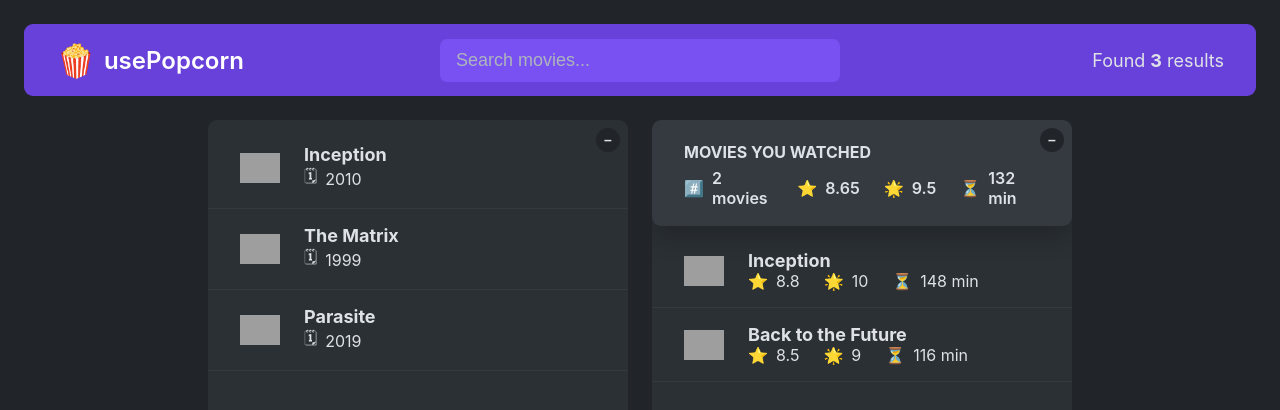
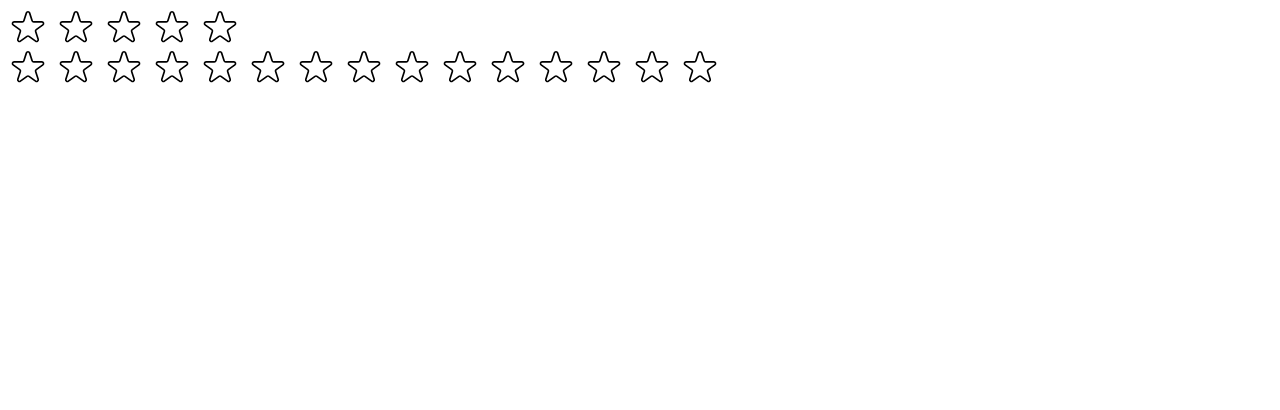
Before and after one commit to AlbarKhan/Movie_Rating-Reviews-Reacct-, a React (Create React App) app: page / in a window 1280 px wide. Shown: the top 410 px of the page. Built offline with nearby package versions, Linux system fonts and the light colour scheme; grey boxes are pictures that could not be loaded.

Commit message:
Star compoment functionality added

```diff
--- /dev/null
+++ b/src/StarRating.js
@@ -0,0 +1,113 @@
+import { useState } from "react";
+
+const containerStyle = {
+  display: "flex",
+  alignItems: "center",
+  gap: "16px",
+};
+
+const starContainerStyle = {
+  display: "flex",
+  gap: "8px",
+  cursor: "pointer",
+};
+
+export default function StarRating({ maxRating }) {
+  const [rating, setRating] = useState(0);
+  const [tempRating, settempRating] = useState(0);
+
+  function handleRating(i) {
+    return setRating(i + 1);
+  }
+  return (
+    <div style={containerStyle}>
+      <div style={starContainerStyle}>
+        {Array.from({ length: maxRating }, (_, i) => (
+          <Star
+            key={i}
+            onRating={() => handleRating(i)}
+            full={tempRating ? tempRating >= i + 1 : rating >= i + 1}
+            onHoverin={() => settempRating(i + 1)}
+            onHoverout={() => settempRating(0)}
+          />
+        ))}
+      </div>
+      <p>{tempRating || rating || ""}</p>
+    </div>
+  );
+}
+
+const start = {
+  display: "block",
+  height: "40px",
+  width: "40px",
+};
+
+function Star({ onRating, full, onHoverin, onHoverout }) {
+  // console.log(onRating());
+  return (
+    <span
+      style={start}
+      onClick={onRating}
+      onMouseEnter={onHoverin}
+      onMouseLeave={onHoverout}
+    >
+      {full ? (
+        <svg
+          xmlns="http://www.w3.org/2000/svg"
+          viewBox="0 0 20 20"
+          fill="#000"
+          stroke="#000"
+        >
+          <path d="M9.049 2.927c.3-.921 1.603-.921 1.902 0l1.07 3.292a1 1 0 00.95.69h3.462c.969 0 1.371 1.24.588 1.81l-2.8 2.034a1 1 0 00-.364 1.118l1.07 3.292c.3.921-.755 1.688-1.54 1.118l-2.8-2.034a1 1 0 00-1.175 0l-2.8 2.034c-.784.57-1.838-.197-1.539-1.118l1.07-3.292a1 1 0 00-.364-1.118L2.98 8.72c-.783-.57-.38-1.81.588-1.81h3.461a1 1 0 00.951-.69l1.07-3.292z" />
+        </svg>
+      ) : (
+        <svg
+          xmlns="http://www.w3.org/2000/svg"
+          fill="none"
+          viewBox="0 0 24 24"
+          stroke="#000"
+        >
+          <path
+            strokeLinecap="round"
+            strokeLinejoin="round"
+            strokeWidth="{2}"
+            d="M11.049 2.927c.3-.921 1.603-.921 1.902 0l1.519 4.674a1 1 0 00.95.69h4.915c.969 0 1.371 1.24.588 1.81l-3.976 2.888a1 1 0 00-.363 1.118l1.518 4.674c.3.922-.755 1.688-1.538 1.118l-3.976-2.888a1 1 0 00-1.176 0l-3.976 2.888c-.783.57-1.838-.197-1.538-1.118l1.518-4.674a1 1 0 00-.363-1.118l-3.976-2.888c-.784-.57-.38-1.81.588-1.81h4.914a1 1 0 00.951-.69l1.519-4.674z"
+          />
+        </svg>
+      )}
+    </span>
+  );
+}
+/*
+FULL STAR
+
+<svg
+  xmlns="http://www.w3.org/2000/svg"
+  viewBox="0 0 20 20"
+  fill="#000"
+  stroke="#000"
+>
+  <path
+    d="M9.049 2.927c.3-.921 1.603-.921 1.902 0l1.07 3.292a1 1 0 00.95.69h3.462c.969 0 1.371 1.24.588 1.81l-2.8 2.034a1 1 0 00-.364 1.118l1.07 3.292c.3.921-.755 1.688-1.54 1.118l-2.8-2.034a1 1 0 00-1.175 0l-2.8 2.034c-.784.57-1.838-.197-1.539-1.118l1.07-3.292a1 1 0 00-.364-1.118L2.98 8.72c-.783-.57-.38-1.81.588-1.81h3.461a1 1 0 00.951-.69l1.07-3.292z"
+  />
+</svg>
+
+
+EMPTY STAR
+
+<svg
+  xmlns="http://www.w3.org/2000/svg"
+  fill="none"
+  viewBox="0 0 24 24"
+  stroke="#000"
+>
+  <path
+    strokeLinecap="round"
+    strokeLinejoin="round"
+    strokeWidth="{2}"
+    d="M11.049 2.927c.3-.921 1.603-.921 1.902 0l1.519 4.674a1 1 0 00.95.69h4.915c.969 0 1.371 1.24.588 1.81l-3.976 2.888a1 1 0 00-.363 1.118l1.518 4.674c.3.922-.755 1.688-1.538 1.118l-3.976-2.888a1 1 0 00-1.176 0l-3.976 2.888c-.783.57-1.838-.197-1.538-1.118l1.518-4.674a1 1 0 00-.363-1.118l-3.976-2.888c-.784-.57-.38-1.81.588-1.81h4.914a1 1 0 00.951-.69l1.519-4.674z"
+  />
+</svg>
+
+*/
--- a/src/index.js
+++ b/src/index.js
@@ -1,11 +1,13 @@
 import React from "react";
 import ReactDOM from "react-dom/client";
-import "./index.css";
+// import "./index.css";
 import App from "./App";
-
+import StarRating from "./StarRating";
 const root = ReactDOM.createRoot(document.getElementById("root"));
 root.render(
   <React.StrictMode>
-    <App />
+    {/* <App /> */}
+    <StarRating maxRating={5} />
+    <StarRating maxRating={15} />
   </React.StrictMode>
 );
```
